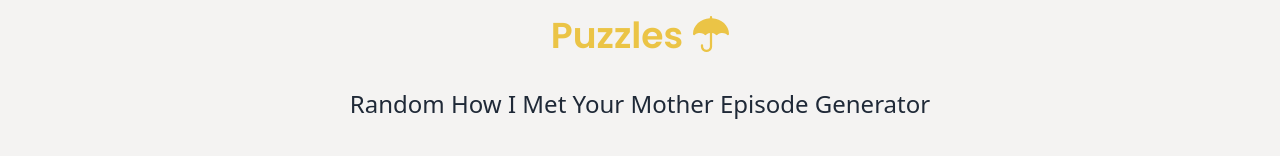
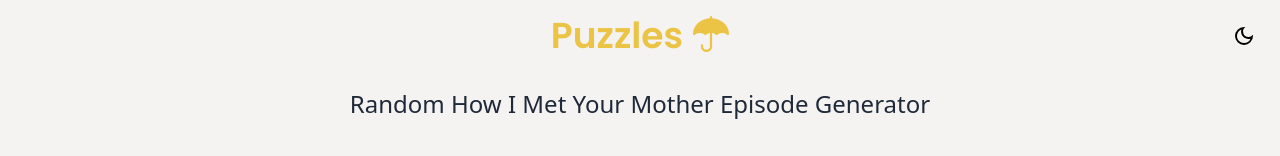
Before and after one commit to joaovlummertz/Puzzles, a React (Vite) app: page / in a window 1280 px wide. Shown: the top 156 px of the page. Built offline with nearby package versions, Linux system fonts and the light colour scheme; no server answers.

Commit message:
Implemented theme switch

```diff
--- a/src/components/Header.tsx
+++ b/src/components/Header.tsx
@@ -1,17 +1,62 @@
 import { BsFillUmbrellaFill } from "react-icons/bs";
+import { Button } from "./ui/button";
+import { MdOutlineDarkMode, MdOutlineLightMode } from "react-icons/md";
+import { useState } from "react";
+
+function loadInitialTheme() {
+    if (
+		localStorage.theme === "dark" ||
+		(!("theme" in localStorage) &&
+			window.matchMedia("(prefers-color-scheme: dark)").matches)
+	) {
+		document.documentElement.classList.add("dark");
+        return true;
+	} else {
+		document.documentElement.classList.remove("dark");
+        return false;
+    }
+}
 
 export default function Header() {
+	const [isDarkMode, setIsDarkMode] = useState(loadInitialTheme());
+
+	function handleButtonClick() {
+		if (isDarkMode) {
+			// Alterna para modo claro
+			document.documentElement.classList.remove("dark");
+			localStorage.theme = "light";
+            setIsDarkMode(false);
+		} else {
+			// Alterna para modo escuro
+			document.documentElement.classList.add("dark");
+			localStorage.theme = "dark";
+            setIsDarkMode(true);
+		}
+	}
+
 	return (
 		<header>
-            <nav className="flex justify-center items-center w-full pt-4 text-4xl font-poppins font-semibold">
-                <div className="flex flex-row gap-2.5">
+			<nav className="flex items-center w-full pt-4 text-4xl font-poppins font-semibold">
+				<div className="flex flex-row gap-2.5 mx-auto z-10">
 					<h1 className="text-dark-yellow">Puzzles</h1>
 					{/* #ebc446 is the same color as dark-yellow */}
 					<BsFillUmbrellaFill color="#ebc446" />
 				</div>
+				<Button
+					onClick={handleButtonClick}
+					variant="ghost"
+					className="absolute right-2 bg-[#f4f3f2] hover:bg-white"
+				>
+					{isDarkMode ? (
+						<MdOutlineLightMode color="#000000" className="!h-6 !w-6" />
+					) : (
+						<MdOutlineDarkMode color="#000000" className="!h-6 !w-6" />
+					)}
+				</Button>
 			</nav>
-            <h2 className="text-2xl font-medium text-gray-800 text-center py-8">Random How I Met Your Mother Episode Generator</h2>
+			<h2 className="text-2xl font-medium text-gray-800 text-center text-balance py-8">
+				Random How I Met Your Mother Episode Generator
+			</h2>
 		</header>
-
 	);
 }
--- a/tailwind.config.js
+++ b/tailwind.config.js
@@ -1,6 +1,6 @@
 /** @type {import('tailwindcss').Config} */
 export default {
-    darkMode: ["class"],
+    darkMode: ["selector"],
 	content: ["./index.html", "./src/**/*.{ts,tsx,js,jsx}"],
   theme: {
   	extend: {
```
Lines whose indentation alone changed are shown as unchanged.
